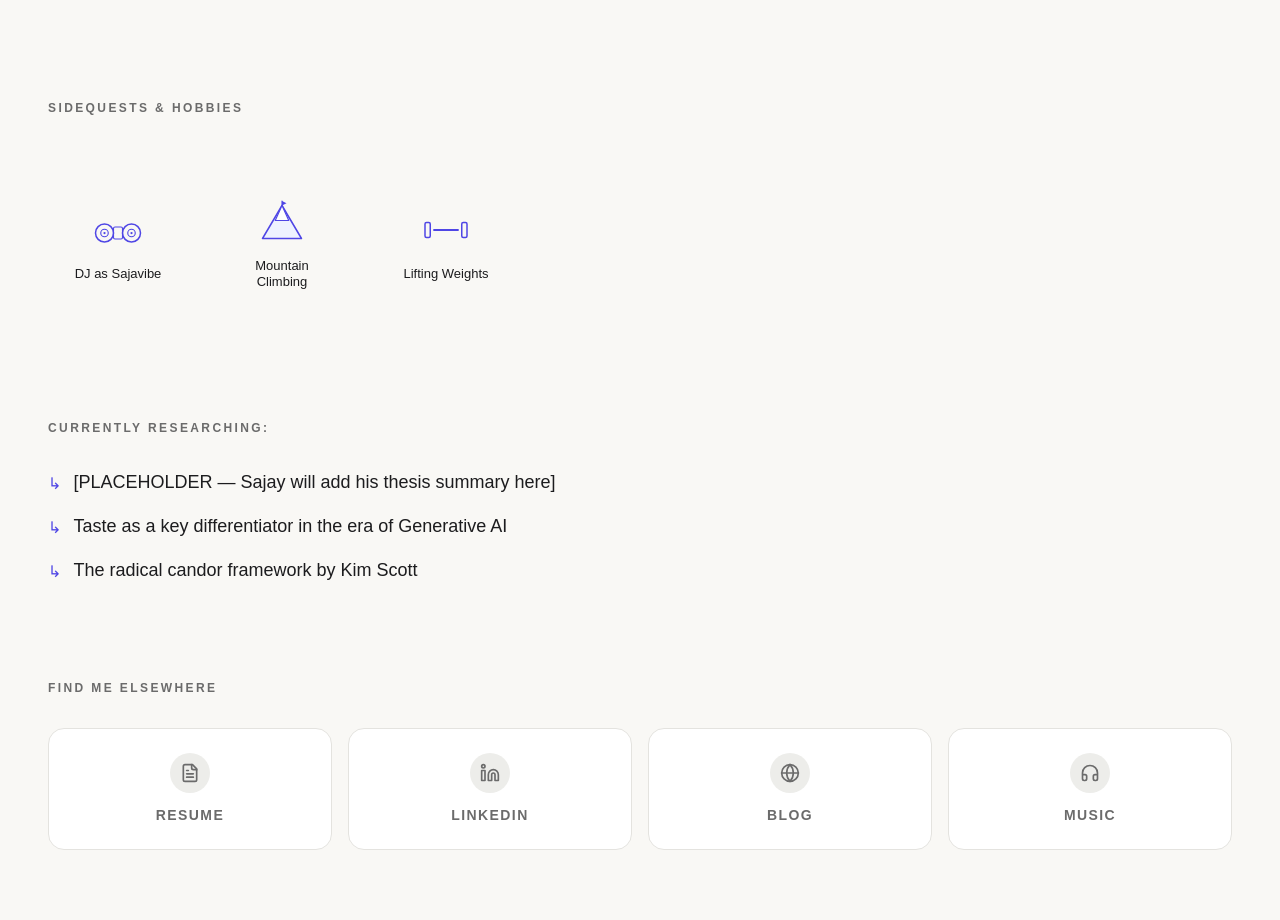
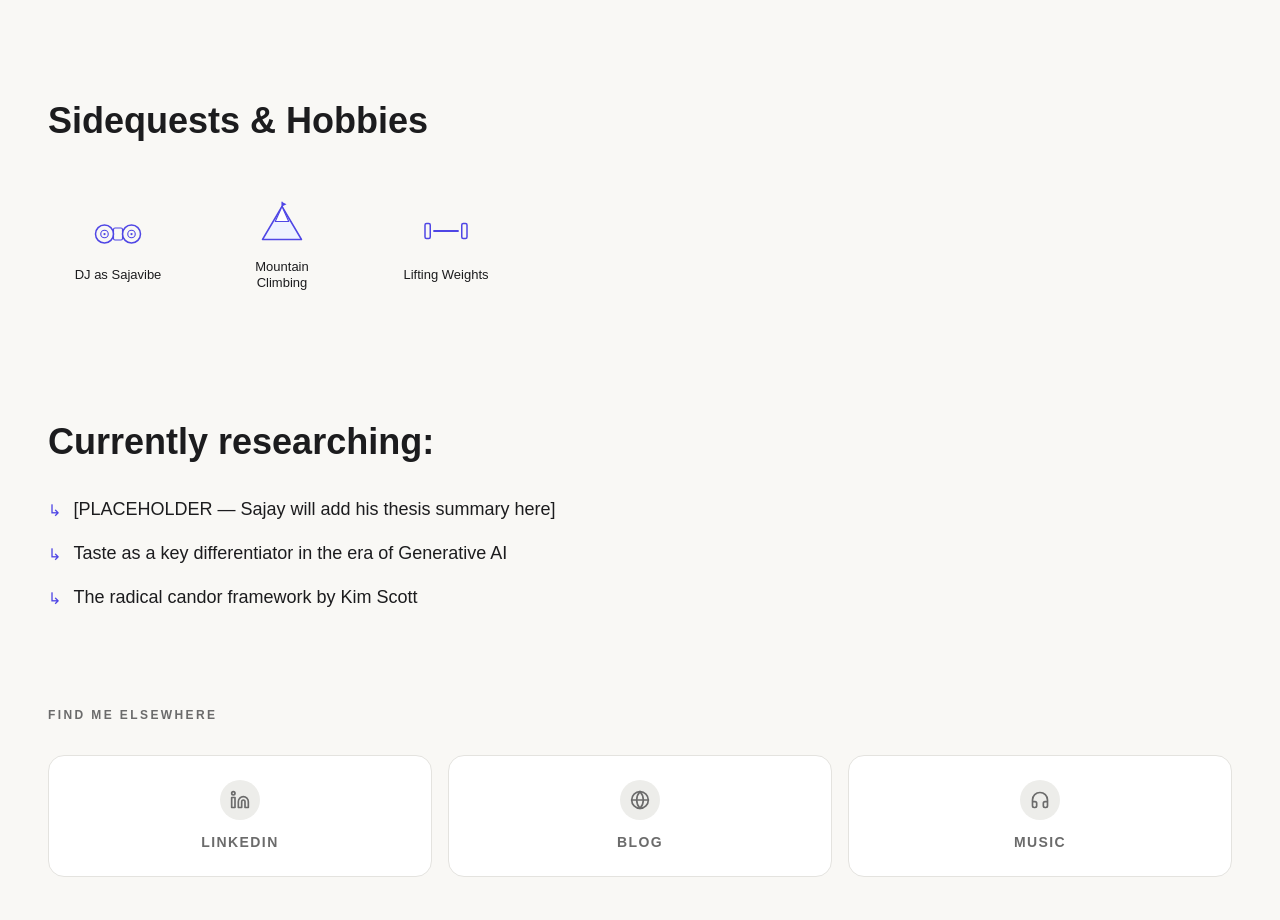
Before and after one commit to SajayCD/contentdesign2026, a React (Vite) app: page /about in a window 1280 px wide. Shown: the part 432-1352 px from the top of the page. Built offline with nearby package versions, Linux system fonts and the light colour scheme; a web font is replaced by a local one.

Commit message:
[dyad] Restored section heading styles, reduced whitespace in the hobbies section, and refined the social links grid on the About page. - wrote 1 file(s)

```diff
--- a/src/pages/About.tsx
+++ b/src/pages/About.tsx
@@ -5,7 +5,7 @@ import Navbar from '@/components/layout/Navbar';
 import Footer from '@/components/layout/Footer';
 import { motion } from 'framer-motion';
 import TrackChangesTooltip from '@/components/ui/TrackChangesTooltip';
-import { Globe, FileText, Linkedin, Headphones } from 'lucide-react';
+import { Globe, Linkedin, Headphones } from 'lucide-react';
 import HobbyCard from '@/components/about/HobbyCard';
 import SocialLinkCard from '@/components/about/SocialLinkCard';
 
@@ -61,7 +61,7 @@ const About = () => {
             viewport={{ once: true }}
             className="mb-24"
           >
-            <h2 className="text-xs uppercase tracking-[0.2em] text-[var(--color-text-muted)] font-bold mb-12" style={{ fontFamily: 'var(--font-display)' }}>Sidequests & Hobbies</h2>
+            <h2 className="text-[clamp(24px,3vw,36px)] font-bold text-[var(--color-text)] mb-6" style={{ fontFamily: 'var(--font-display)' }}>Sidequests & Hobbies</h2>
             <div className="flex flex-wrap gap-6">
               <HobbyCard
                 icon={
@@ -115,7 +115,7 @@ const About = () => {
             viewport={{ once: true }}
             className="mb-24"
           >
-            <h2 className="text-xs uppercase tracking-[0.2em] text-[var(--color-text-muted)] font-bold mb-8" style={{ fontFamily: 'var(--font-display)' }}>Currently researching:</h2>
+            <h2 className="text-[clamp(24px,3vw,36px)] font-bold text-[var(--color-text)] mb-8" style={{ fontFamily: 'var(--font-display)' }}>Currently researching:</h2>
             <ul className="space-y-4" style={{ fontFamily: 'var(--font-body)' }}>
               {[
                 '[PLACEHOLDER — Sajay will add his thesis summary here]',
@@ -137,8 +137,7 @@ const About = () => {
             viewport={{ once: true }}
           >
             <h2 className="text-xs uppercase tracking-[0.2em] text-[var(--color-text-muted)] font-bold mb-8" style={{ fontFamily: 'var(--font-display)' }}>Find me elsewhere</h2>
-            <div className="grid grid-cols-2 md:grid-cols-4 gap-4">
-              <SocialLinkCard icon={FileText} label="Resume" href="/resume" />
+            <div className="grid grid-cols-1 sm:grid-cols-3 gap-4">
               <SocialLinkCard icon={Linkedin} label="LinkedIn" href="https://www.linkedin.com/in/sajaysingh/" isExternal />
               <SocialLinkCard icon={Globe} label="Blog" href="https://sajaysingh.medium.com/" isExternal />
               <SocialLinkCard icon={Headphones} label="Music" href="https://www.instagram.com/sajavibe/" isExternal />
```
